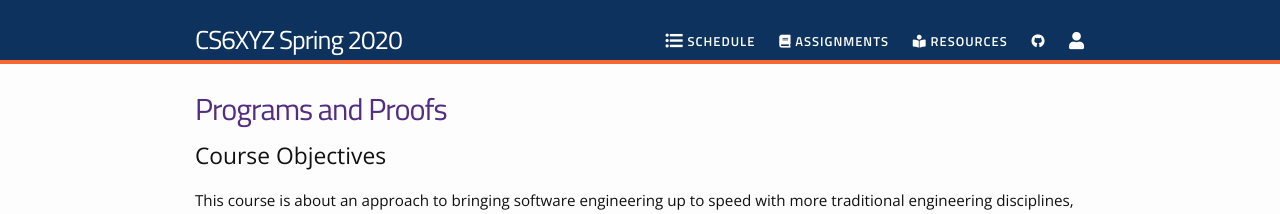
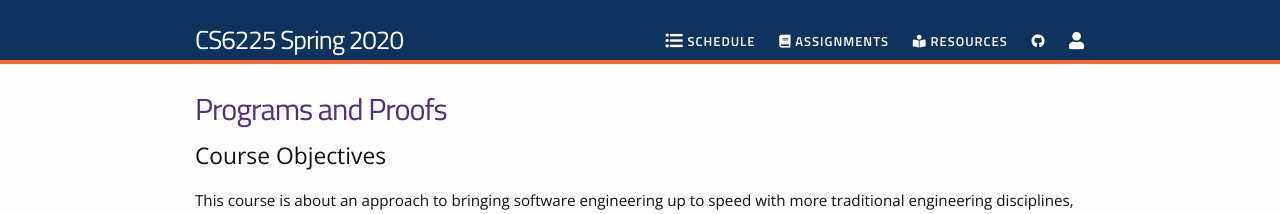
Before and after one commit to kayceesrk/cs6225_s20_iitm, a Jekyll site: the page built from index.md, in a window 1280 px wide. Shown: the top 214 px of the page. Built offline with Jekyll 4.4.1, drawn with Linux system fonts in a browser that asks for light colours; nearby versions of some CDN libraries; some of the changed text lies outside the part shown.

Commit message:
CS6XYZ -> CS6225

```diff
--- a/_config.yml
+++ b/_config.yml
@@ -1,10 +1,10 @@
 # Site settings
-title: CS6XYZ Spring 2020
+title: CS6225 Spring 2020
 subtitle: Programs and Proofs
-baseurl: "/cs6XYZ_s20_iitm" # the subpath of your site, e.g. /blog/
+baseurl: "/cs6225_s20_iitm" # the subpath of your site, e.g. /blog/
 url: "http://kayceesrk.github.io" # the base hostname & protocol for your site
 syllabus: "http://www.cse.iitm.ac.in/course_details.php?arg=MTk="
-githubdir: "kayceesrk/cs6XYZ_s20_iitm"
+githubdir: "kayceesrk/cs6225_s20_iitm"
 
 # Author/user information
 email: kcsrk@iitm.ac.in
```
Also changed, not shown: ipa.gemspec.
